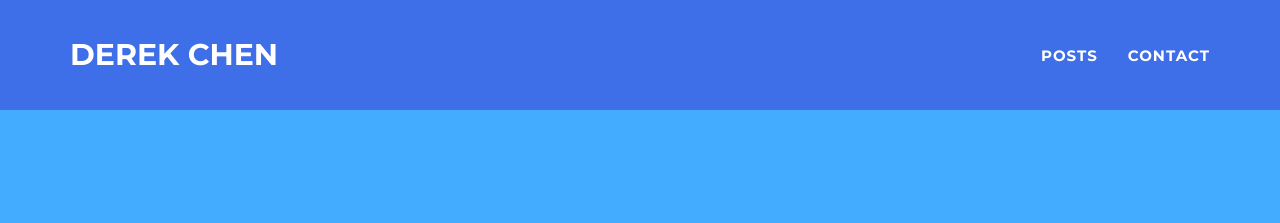
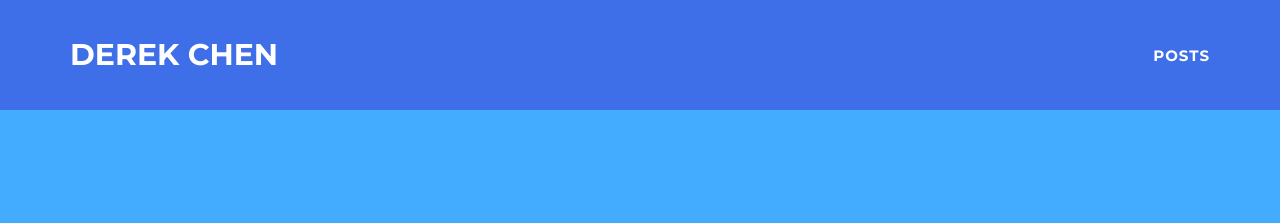
Before and after one commit to DerekYChen/derekychen.github.io, a Jekyll site: the page built from blog/index.html, in a window 1280 px wide. Shown: the top 223 px of the page. Built offline with Jekyll 4.4.1, drawn with Linux system fonts in a browser that asks for light colours; the list of posts is cut into pages by our own code.

Commit message:
update blog nav

```diff
--- a/_includes/blog/nav.html
+++ b/_includes/blog/nav.html
@@ -24,9 +24,6 @@
                 <!-- <li>
                     <a href="#tags">Tags</a>
                 </li> -->
-                <li class="page-scroll">
-                    <a href="#contact">Contact</a>
-                </li>
             </ul>
         </div>
         <!-- /.navbar-collapse -->
```
